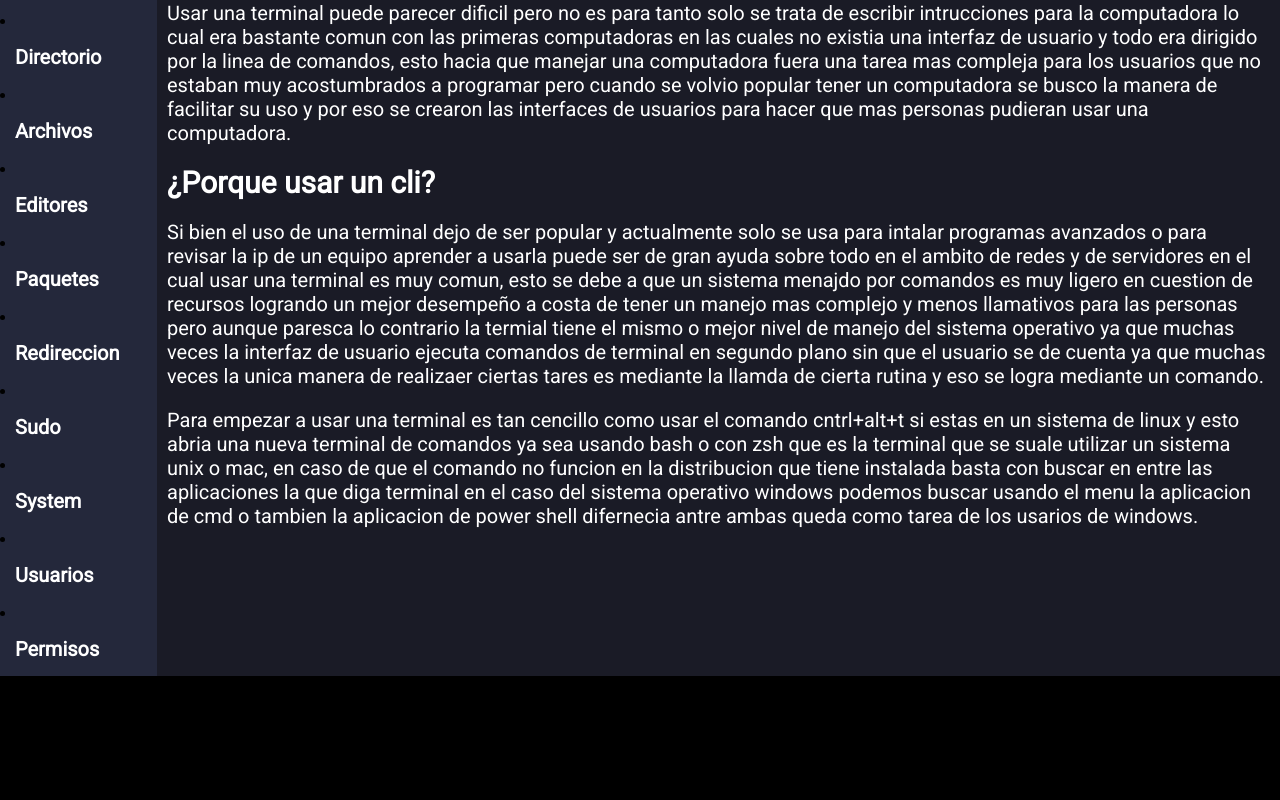
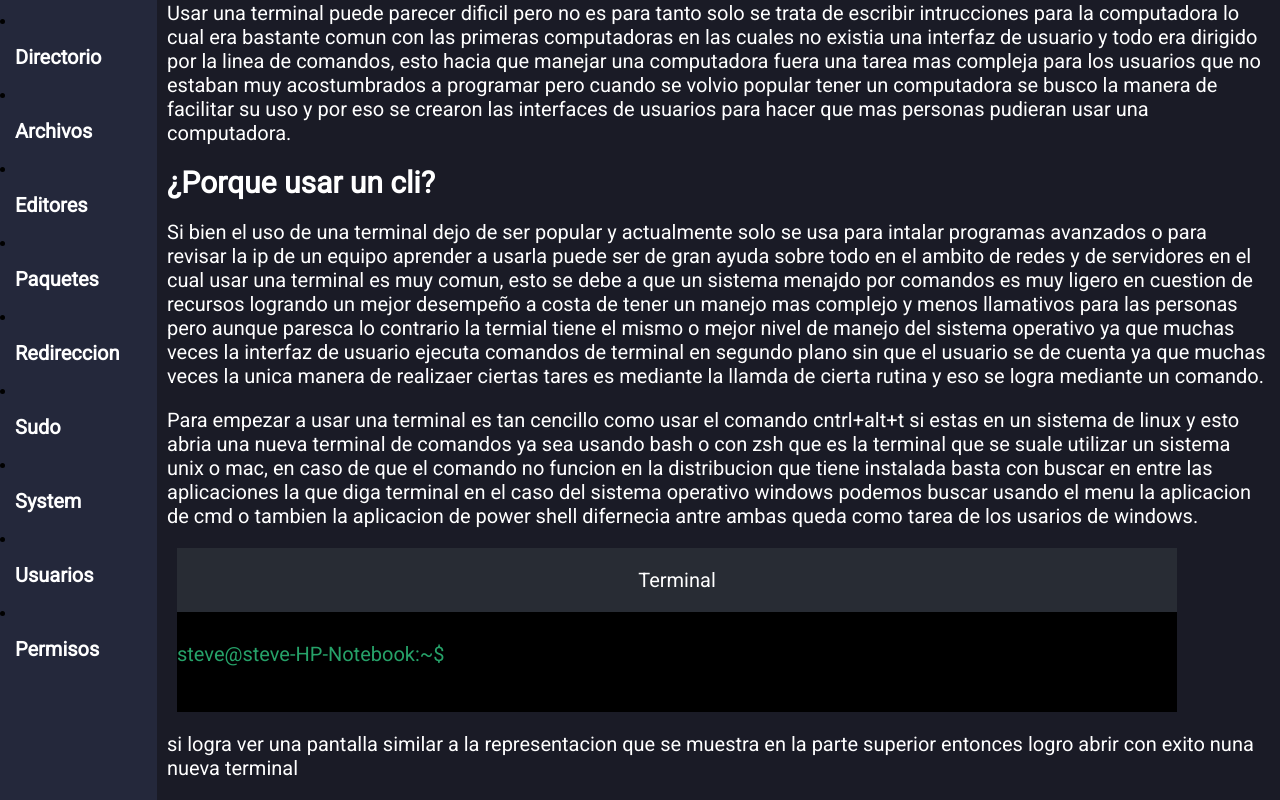
Before and after one commit to SteveBartmoss/steveapp, a React (Create React App) app: page /dumix/linux1/comandline in a window 1280 px wide. Shown: the part 286-1086 px from the top of the page. Before the commit the page ends 962 px from the top, so only its background shows below. Built offline with nearby package versions, Linux system fonts and the light colour scheme.

Commit message:
add new elements for the cli representation

```diff
--- a/src/dumix/Linux1/pages/Cli.jsx
+++ b/src/dumix/Linux1/pages/Cli.jsx
@@ -42,6 +42,21 @@ function Cli(){
             del sistema operativo windows podemos buscar usando el menu la aplicacion de cmd o tambien la aplicacion de
             power shell difernecia antre ambas queda como tarea de los usarios de windows.
             </p>
+
+            <div className="cli">
+                <div className="title-cli">
+                    <center>
+                        <p className="Content">Terminal</p>
+                    </center>
+                </div>
+                <div className="body-cli">
+                    <p className="promp">steve@steve-HP-Notebook:~$</p>
+                </div>
+            </div>
+
+            <p className="Content"> si logra ver una pantalla similar a la representacion que se muestra en la parte superior
+            entonces logro abrir con exito nuna nueva terminal
+            </p>
         </div>
 
 
```
